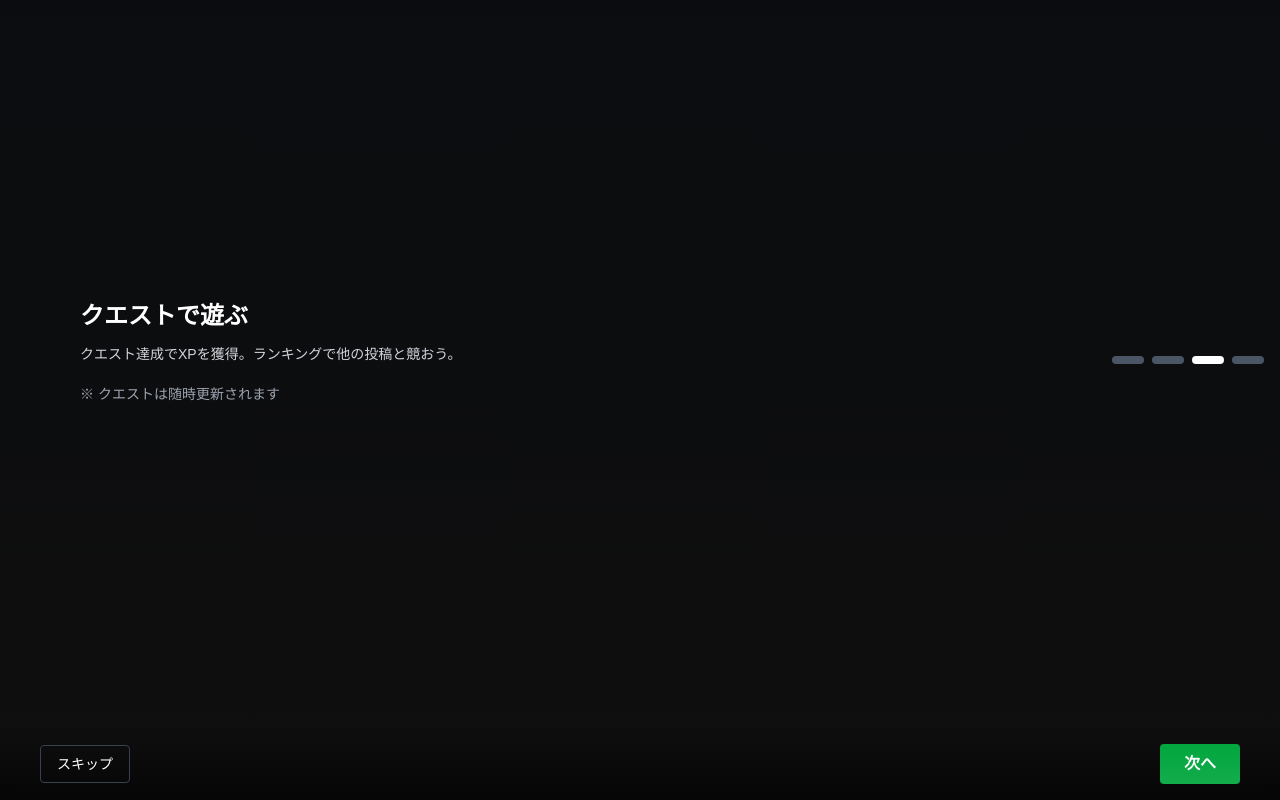
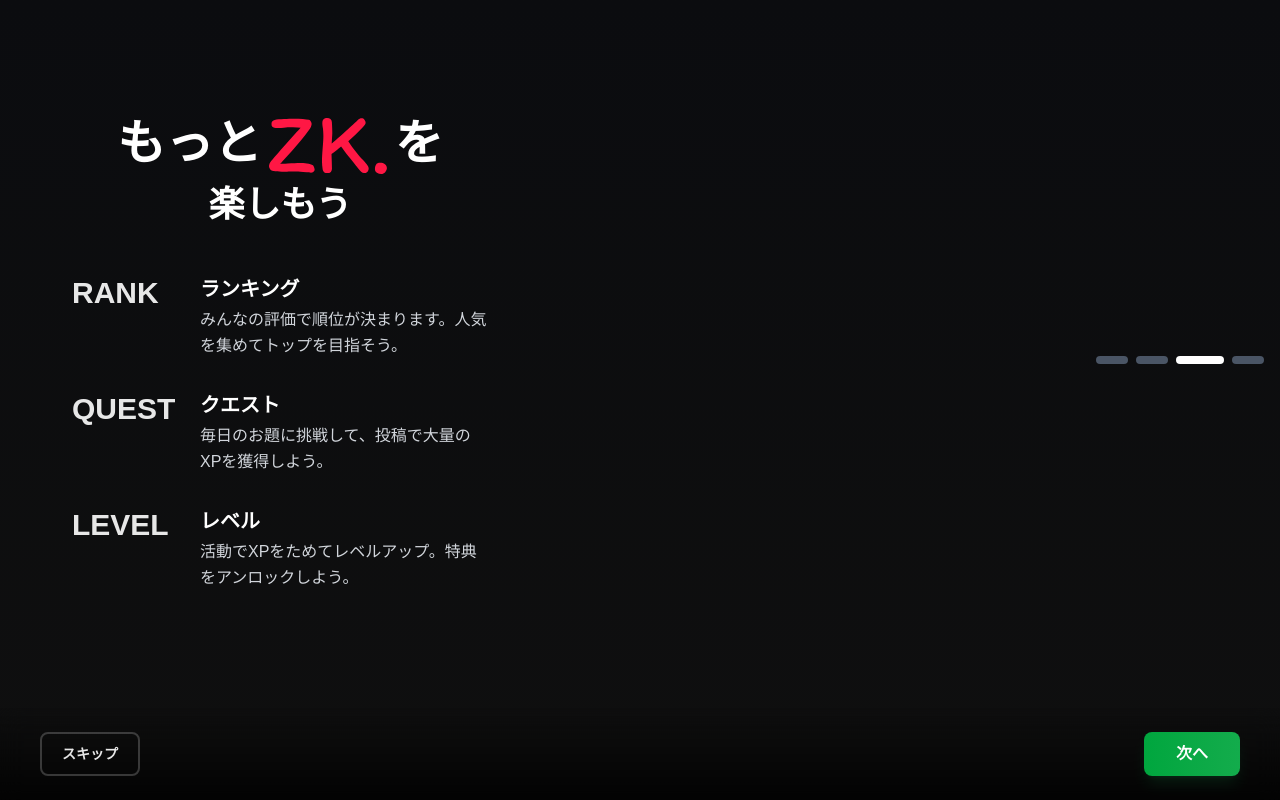
Before and after one commit to ProblemEdge/ZK.-demo, a Next.js app: page /tutorial in a window 1280 px wide. Both pictures are taken after a click on the button 1208 px from the left and 360 px from the top of the page. Built offline with nearby package versions, Linux system fonts and the light colour scheme; no server answers.

Commit message:
チュートリアル実装

```diff
--- a/src/app/tutorial/Slide3.tsx
+++ b/src/app/tutorial/Slide3.tsx
@@ -1,11 +1,63 @@
-"use client";
+'use client';
 
 export default function Slide3() {
   return (
-    <section className="w-full flex flex-col gap-3 px-4 md:px-8">
-      <h2 className="text-2xl font-bold">クエストで遊ぶ</h2>
-      <p className="text-sm text-[#D1D5DB]">クエスト達成でXPを獲得。ランキングで他の投稿と競おう。</p>
-      <div className="mt-2 text-sm text-[#9CA3AF]">※ クエストは随時更新されます</div>
+    <section className='w-full min-h-[55vh] md:min-h-[65vh] flex flex-col items-center gap-10 md:gap-12 px-6 py-8'>
+      {/* タイトル */}
+      <div className='flex flex-col items-center gap-2 text-center'>
+        <div className='flex items-center justify-center gap-2 whitespace-nowrap'>
+          <h1 className='text-4xl md:text-5xl font-extrabold leading-tight'>もっと</h1>
+          <img
+            src='/icon_only_text.svg'
+            alt='ZK.'
+            className='h-10 md:h-14 w-auto translate-y-0.5'
+          />
+          <h1 className='text-4xl md:text-5xl font-extrabold leading-tight'>を</h1>
+        </div>
+        <h2 className='text-3xl md:text-4xl font-extrabold leading-tight'>楽しもう</h2>
+      </div>
+
+      {/* 機能一覧 */}
+      <div className='w-full max-w-4xl flex flex-col gap-6 md:gap-8'>
+        {/* ランキング */}
+        <div className='flex items-start gap-6 md:gap-12'>
+          <div className='w-20 text-right'>
+            <div className='text-2xl md:text-3xl font-black text-white/90'>RANK</div>
+          </div>
+          <div className='flex-1'>
+            <h3 className='text-lg md:text-xl font-bold'>ランキング</h3>
+            <p className='mt-1 text-sm md:text-base text-[#D1D5DB] leading-relaxed'>
+              みんなの評価で順位が決まります。人気を集めてトップを目指そう。
+            </p>
+          </div>
+        </div>
+
+        {/* クエスト */}
+        <div className='flex items-start gap-6 md:gap-12'>
+          <div className='w-20 text-right'>
+            <div className='text-2xl md:text-3xl font-black text-white/90'>QUEST</div>
+          </div>
+          <div className='flex-1'>
+            <h3 className='text-lg md:text-xl font-bold'>クエスト</h3>
+            <p className='mt-1 text-sm md:text-base text-[#D1D5DB] leading-relaxed'>
+              毎日のお題に挑戦して、投稿で大量のXPを獲得しよう。
+            </p>
+          </div>
+        </div>
+
+        {/* レベル */}
+        <div className='flex items-start gap-6 md:gap-12'>
+          <div className='w-20 text-right'>
+            <div className='text-2xl md:text-3xl font-black text-white/90'>LEVEL</div>
+          </div>
+          <div className='flex-1'>
+            <h3 className='text-lg md:text-xl font-bold'>レベル</h3>
+            <p className='mt-1 text-sm md:text-base text-[#D1D5DB] leading-relaxed'>
+              活動でXPをためてレベルアップ。特典をアンロックしよう。
+            </p>
+          </div>
+        </div>
+      </div>
     </section>
   );
 }
--- a/src/app/tutorial/Slide4.tsx
+++ b/src/app/tutorial/Slide4.tsx
@@ -1,11 +1,20 @@
-"use client";
+'use client';
 
-export default function Slide4() {
+export default function Slide1() {
   return (
-    <section className="w-full flex flex-col gap-3 px-4 md:px-8 items-start">
-      <h2 className="text-2xl font-bold">さあ、始めよう</h2>
-      <p className="text-base text-[#D1D5DB]">まずは一枚投稿して、松本を見つけよう</p>
-      <div className="mt-4 text-sm text-[#9CA3AF]">始めるを押すとチュートリアルは表示されなくなります</div>
+    <section className='w-full h-[60vh] md:h-[70vh] flex flex-col items-center justify-center gap-6 px-4 text-center pt-48'>
+      <div className='flex flex-col items-center gap-4'>
+        <h1 className='text-6xl md:text-6xl font-extrabold whitespace-nowrap'>いますぐ</h1>
+        <div className='flex items-center gap-4 justify-center'>
+          <img src='/icon_only_text.svg' alt='ZK' className='h-12 md:h-16 w-auto inline-block' />
+          <span className='text-6xl md:text-6xl font-extrabold'>で</span>
+        </div>
+        <h1 className='text-4xl md:text-6xl font-extrabold whitespace-nowrap'>
+          あなただけの
+          <br />
+          松本を共有しましょう
+        </h1>
+      </div>
     </section>
   );
 }
--- a/src/app/tutorial/page.tsx
+++ b/src/app/tutorial/page.tsx
@@ -1,12 +1,12 @@
-"use client";
+'use client';
 
-import { useState, useEffect } from "react";
-import { useRouter } from "next/navigation";
-import { useBottomNav } from "../context/BottomNavContext";
-import Slide1 from "./Slide1";
-import Slide2 from "./Slide2";
-import Slide3 from "./Slide3";
-import Slide4 from "./Slide4";
+import { useState, useEffect } from 'react';
+import { useRouter } from 'next/navigation';
+import { useBottomNav } from '../context/BottomNavContext';
+import Slide1 from './Slide1';
+import Slide2 from './Slide2';
+import Slide3 from './Slide3';
+import Slide4 from './Slide4';
 
 const SLIDES = [Slide1, Slide2, Slide3, Slide4];
 
@@ -28,22 +28,22 @@ export default function TutorialPage() {
     setLoading(true);
     try {
       // Try to notify backend that tutorial was seen. Ignore failures.
-      await fetch("/api/users/tutorial/seen", { method: "POST" }).catch(() => {});
+      await fetch('/api/users/tutorial/seen', { method: 'POST' }).catch(() => {});
     } catch (e) {
       // ignore
     } finally {
       setLoading(false);
-      router.push("/feed");
+      router.push('/feed');
     }
   };
 
   return (
-    <div className="min-h-svh h-svh w-full flex items-center justify-center bg-gradient-to-b from-[#0b0c0f] to-[#0f0f0f] p-4">
-      <div className="w-full h-full flex flex-col md:flex-row gap-6 items-center text-white pb-24">
-          <div className="flex-1 flex flex-col md:flex-row gap-6 items-center w-full">
-            <div className="w-full md:w-1/2 flex flex-col gap-4 px-4 md:px-8">
+    <div className='min-h-svh h-svh w-full flex items-center justify-center bg-gradient-to-b from-[#0b0c0f] to-[#0f0f0f] p-4'>
+      <div className='w-full h-full flex flex-col md:flex-row gap-6 items-center text-white pb-24'>
+        <div className='flex-1 flex flex-col md:flex-row gap-6 items-center w-full'>
+          <div className='w-full md:w-1/2 flex flex-col gap-4 px-4 md:px-8'>
             {/* Render slide component for current index */}
-            <div className="w-full">
+            <div className='w-full'>
               {(() => {
                 const Comp = SLIDES[index];
                 return <Comp />;
@@ -52,31 +52,36 @@ export default function TutorialPage() {
           </div>
           {/* Image removed per request: text-only slides */}
         </div>
-        <div className="mt-4 flex items-center justify-center gap-2">
+        <div className='mt-4 flex items-center justify-center gap-2'>
           {SLIDES.map((_, i) => (
             <button
               key={i}
               aria-label={`page-${i + 1}`}
               onClick={() => setIndex(i)}
-              className={`h-2 w-8 rounded-full ${i === index ? "bg-white" : "bg-gray-600"}`}
+              className={`h-2 w-8 rounded-full transition-all duration-300 ${
+                i === index ? 'bg-white w-12' : 'bg-gray-600 hover:bg-gray-500'
+              }`}
             />
           ))}
         </div>
 
         {/* Bottom action bar: fixed */}
-        <div className="fixed bottom-0 left-0 w-full bg-gradient-to-t from-black/60 to-transparent backdrop-blur-sm py-4 px-4 flex items-center" style={{zIndex:50}}>
-          <div className="max-w-[1200px] w-full mx-auto flex items-center gap-3">
+        <div
+          className='fixed bottom-0 left-0 w-full bg-gradient-to-t from-black/80 to-transparent backdrop-blur-md py-6 px-4 flex items-center'
+          style={{ zIndex: 50 }}
+        >
+          <div className='max-w-[1200px] w-full mx-auto flex items-center gap-4'>
             <button
               onClick={() => finish()}
-              className="px-4 py-2 rounded bg-transparent border border-[#374151] text-sm text-white"
+              className='px-5 py-2.5 rounded-lg bg-transparent border-2 border-white/20 text-sm font-semibold text-white/90 hover:bg-white/5 hover:border-white/30 transition-all duration-200 active:scale-95'
             >
               スキップ
             </button>
-            <div className="flex-1" />
+            <div className='flex-1' />
             {index < SLIDES.length - 1 ? (
               <button
                 onClick={next}
-                className="px-6 py-2 rounded bg-gradient-to-b from-[#00a63e] to-[#13ac4c] text-white font-bold"
+                className='px-8 py-2.5 rounded-lg bg-gradient-to-r from-[#00a63e] to-[#13ac4c] text-white font-bold shadow-lg shadow-green-900/30 hover:shadow-green-900/50 hover:scale-105 transition-all duration-200 active:scale-95'
               >
                 次へ
               </button>
@@ -84,9 +89,9 @@ export default function TutorialPage() {
               <button
                 onClick={finish}
                 disabled={loading}
-                className="px-6 py-2 rounded bg-gradient-to-b from-[#00a63e] to-[#13ac4c] text-white font-bold disabled:opacity-50"
+                className='px-8 py-2.5 rounded-lg bg-gradient-to-r from-[#00a63e] to-[#13ac4c] text-white font-bold shadow-lg shadow-green-900/30 hover:shadow-green-900/50 hover:scale-105 transition-all duration-200 active:scale-95 disabled:opacity-50 disabled:hover:scale-100 disabled:cursor-not-allowed'
               >
-                {loading ? "処理中..." : "始める"}
+                {loading ? '処理中...' : '始める'}
               </button>
             )}
           </div>
```
